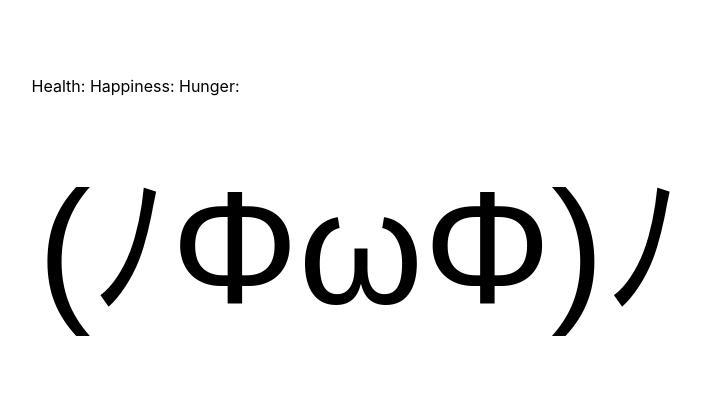
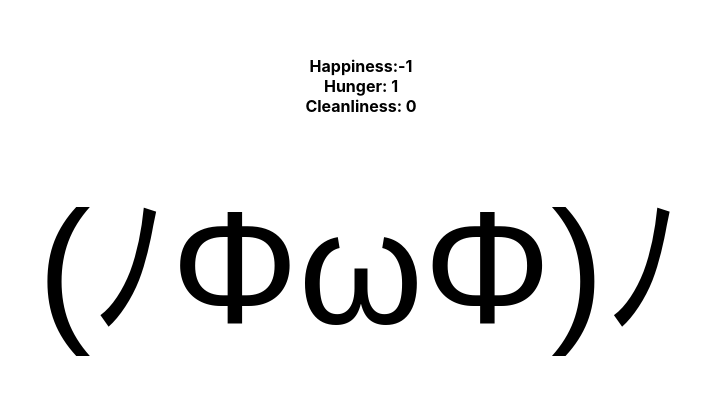
Before and after one commit to nuggetsnegin/sagagoogoogaga, a Next.js app: page / in a window 1280 px wide. Shown: the part 177-572 px from the top of the page, without its empty margins (279-980 px from the left). Built offline with nearby package versions, Linux system fonts and the light colour scheme.

Commit message:
saga working (KINDA WOO)

```diff
--- a/components/Canvas.js
+++ b/components/Canvas.js
@@ -3,15 +3,18 @@ import { play } from '../actions/actions'
 import Status from './Status'
 export default function Canvas(){
 
-    const playTama = useSelector(state => state.happiness)
+    //when to use this versus mapstatetoprops?
+    const tamaHappiness = useSelector(state => state.happiness)
+    const tamaHunger = useSelector(state => state.hunger)
+    const tamaCleanliness = useSelector(state => state.clean)
     const dispatch = useDispatch()
 
-    console.log(playTama)
+    console.log(tamaHappiness)
 
 
     return(
         <div className="container">
-            <Status/>
+            <Status happiness={tamaHappiness} hunger={tamaHunger} clean={tamaCleanliness }/>
             <h2><button onClick={() => dispatch(play)}>(ﾉΦωΦ)ﾉ</button></h2>
             <style jsx>{`
                 button{
--- a/components/Status.js
+++ b/components/Status.js
@@ -1,10 +1,18 @@
-export default function Status(){
+export default function Status({ happiness, hunger, clean }){
 
     return(
         <div>
-            <span>Health: </span>
-            <span>Happiness: </span>
-            <span>Hunger: </span>
+            <span>Happiness:{ happiness}</span>
+            <span>Hunger: {hunger}</span>
+            <span>Cleanliness: {clean}</span>
+
+            <style jsx>{`
+                span{
+                    display: flex;
+                    justify-content: space-evenly;
+                    font-weight: bold;
+                }
+            `}</style>
         </div>
     )
 }
--- a/reducers/reducers.js
+++ b/reducers/reducers.js
@@ -9,11 +9,11 @@ export default function pet(state = initialState, action){
         case 'PLAY_TAMA':
             return{...state, happiness: state.happiness +1}
         case 'FEED_TAMA':
-            return{...state, hunger: state.hunger +1}
+            return{...state, hunger: state.hunger -1}
         case 'CLEAN_TAMA':
             return{...state, clean: state.clean +1}
         case 'INCREASE_HUNGER':
-            return{...state, hunger: state.hunger -1}
+            return{...state, hunger: state.hunger +1}
         case 'DECREASE_HAPPINESS':
             return{...state, happiness: state.happiness -1}
         case 'DECREASE_CLEANLINESS':
```
